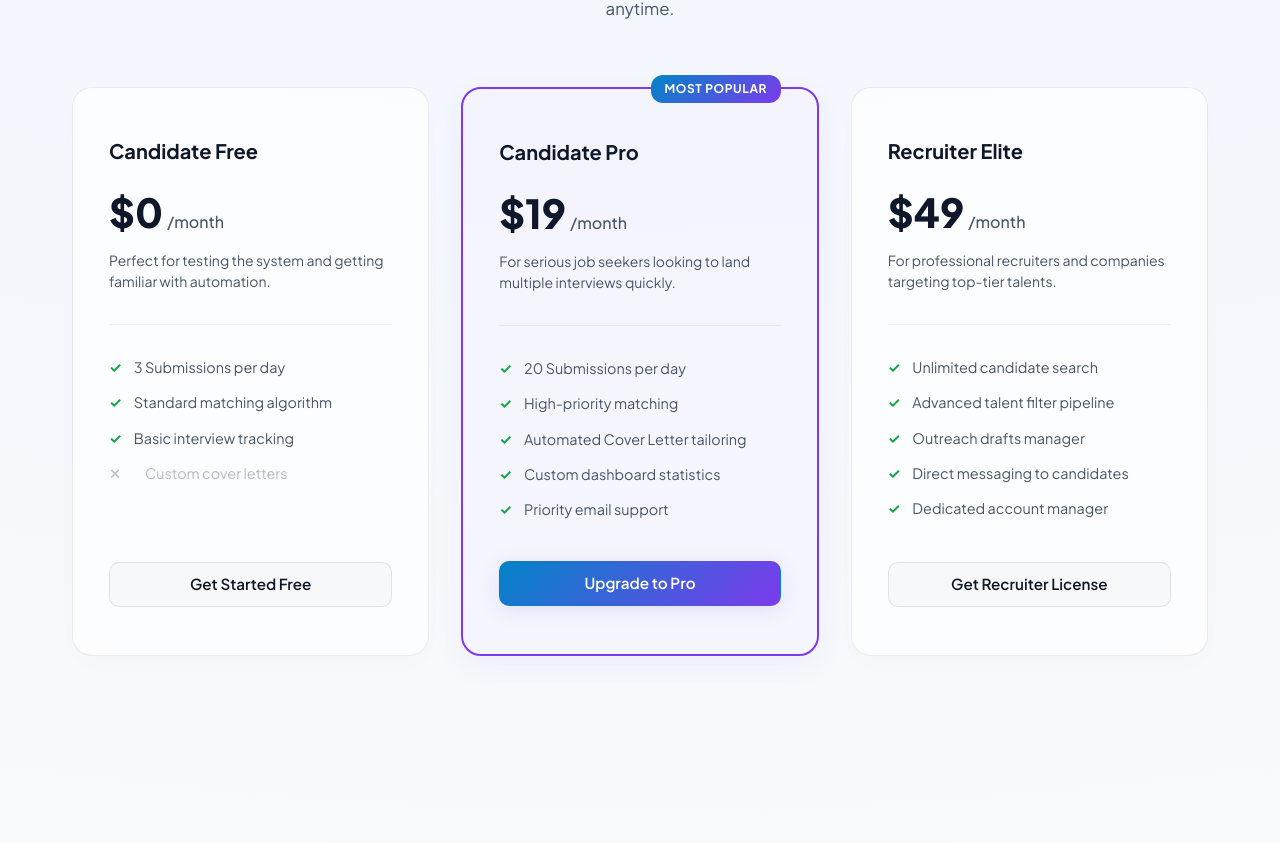
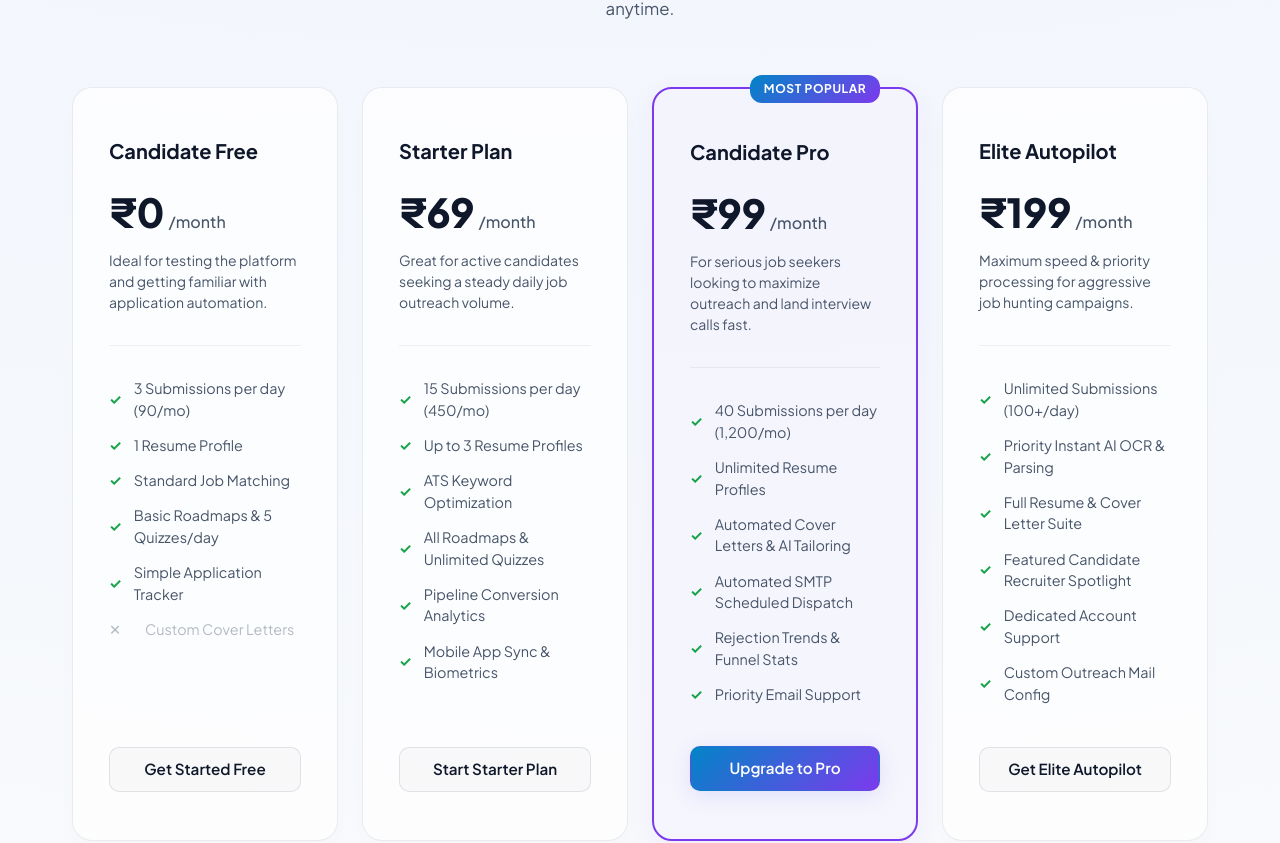
Before and after one commit to amritkr1999/auto-apply-pro, a React (Vite) app in the folder frontend/: page / in a window 1280 px wide. Shown: the part 2554-3397 px from the top of the page. Built offline with nearby package versions, Linux system fonts and the light colour scheme; no server answers.

Commit message:
feat: Update billing plans and pricing page with new plan features and layout adjustments

```diff
--- a/frontend/src/features/billing/components/PricingPage.tsx
+++ b/frontend/src/features/billing/components/PricingPage.tsx
@@ -23,14 +23,47 @@ const loadRazorpayScript = (): Promise<boolean> => {
   });
 };
 
-// --- Static features fallback since they aren't stored in DB ---
-const DEFAULT_FEATURES = [
-  "Unlimited AI Resume Tailoring",
-  "Automated Email Outreach (50/day)",
-  "Real-time Analytics Dashboard",
-  "Learning Path & Interview prep tracking",
-  "Priority Support"
-];
+// --- Dynamic features based on application plan tiers ---
+const getPlanFeatures = (planName: string, amount: number): string[] => {
+  const nameLower = planName.toLowerCase();
+  if (nameLower.includes("starter") || amount <= 70) {
+    return [
+      "15 Submissions per day (450/mo)",
+      "Up to 3 Resume Profiles",
+      "ATS Keyword Optimization",
+      "All Roadmaps & Unlimited Quizzes",
+      "Pipeline Conversion Analytics",
+      "Mobile App Sync & Biometrics",
+    ];
+  }
+  if (nameLower.includes("pro") || (amount > 70 && amount <= 100)) {
+    return [
+      "40 Submissions per day (1,200/mo)",
+      "Unlimited Resume Profiles",
+      "Automated Custom Cover Letters & AI Tailoring",
+      "Automated SMTP Scheduled Outreach",
+      "Rejection Trends & Funnel Stats",
+      "Priority Email Support",
+    ];
+  }
+  if (nameLower.includes("elite") || amount > 100) {
+    return [
+      "Unlimited Submissions (100+/day)",
+      "Priority Instant AI OCR & Parsing",
+      "Full Resume & Cover Letter Suite",
+      "Featured Candidate Recruiter Spotlight",
+      "Dedicated Account Support",
+      "Custom Outreach Mail Config",
+    ];
+  }
+  return [
+    "AI Resume Tailoring",
+    "Automated Email Outreach",
+    "Real-time Analytics Dashboard",
+    "Learning Space & Career Roadmaps",
+    "Application Tracking Board",
+  ];
+};
 
 // --- Icons ---
 const CheckIcon: React.FC<{ className?: string }> = ({ className }) => (
@@ -241,8 +274,9 @@ const PricingPage: React.FC = () => {
       {/* Plan Cards */}
       <div className="max-w-6xl mx-auto grid grid-cols-1 md:grid-cols-2 lg:grid-cols-3 gap-8">
         {plans.map((plan) => {
-          const isPopular = plan.razorpayPlanId === "plan_PRM123456789";
+          const isPopular = plan.razorpayPlanId === "plan_PRM99INR" || plan.name.toLowerCase().includes("pro");
           const isSubscribing = subscribingPlanId === plan.id;
+          const planFeatures = getPlanFeatures(plan.name, plan.amount);
 
           return (
             <div
@@ -304,7 +338,7 @@ const PricingPage: React.FC = () => {
 
                 {/* Features */}
                 <ul className="space-y-3">
-                  {DEFAULT_FEATURES.map((feature, idx) => (
+                  {planFeatures.map((feature, idx) => (
                     <li key={idx} className="flex items-start gap-3 text-sm">
                       <CheckIcon className="w-5 h-5 text-green-400 shrink-0 mt-0.5" />
                       <span className="text-slate-300">{feature}</span>
--- a/frontend/src/pages/LandingPage.tsx
+++ b/frontend/src/pages/LandingPage.tsx
@@ -302,24 +302,30 @@ export const LandingPage: React.FC = () => {
         </div>
 
         <div className="pricing-grid">
-          {/* Free Tier */}
+          {/* Candidate Free */}
           <div className="pricing-card">
             <h3 className="pricing-tier">Candidate Free</h3>
-            <div className="pricing-price">$0<span>/month</span></div>
-            <p className="pricing-desc">Perfect for testing the system and getting familiar with automation.</p>
+            <div className="pricing-price">₹0<span>/month</span></div>
+            <p className="pricing-desc">Ideal for testing the platform and getting familiar with application automation.</p>
             <div className="pricing-divider"></div>
             <ul className="pricing-features">
               <li className="pricing-feature-item">
-                <span className="pricing-feature-check">✓</span> 3 Submissions per day
+                <span className="pricing-feature-check">✓</span> 3 Submissions per day (90/mo)
               </li>
               <li className="pricing-feature-item">
-                <span className="pricing-feature-check">✓</span> Standard matching algorithm
+                <span className="pricing-feature-check">✓</span> 1 Resume Profile
               </li>
               <li className="pricing-feature-item">
-                <span className="pricing-feature-check">✓</span> Basic interview tracking
+                <span className="pricing-feature-check">✓</span> Standard Job Matching
+              </li>
+              <li className="pricing-feature-item">
+                <span className="pricing-feature-check">✓</span> Basic Roadmaps & 5 Quizzes/day
+              </li>
+              <li className="pricing-feature-item">
+                <span className="pricing-feature-check">✓</span> Simple Application Tracker
               </li>
               <li className="pricing-feature-item" style={{ opacity: 0.4 }}>
-                <span style={{ marginRight: "0.75rem" }}>✕</span> Custom cover letters
+                <span style={{ marginRight: "0.75rem" }}>✕</span> Custom Cover Letters
               </li>
             </ul>
             <Link to="/login?tab=register" className="landing-btn btn-outline pricing-btn">
@@ -327,28 +333,62 @@ export const LandingPage: React.FC = () => {
             </Link>
           </div>
 
-          {/* Premium Tier */}
+          {/* Starter Plan */}
+          <div className="pricing-card">
+            <h3 className="pricing-tier">Starter Plan</h3>
+            <div className="pricing-price">₹69<span>/month</span></div>
+            <p className="pricing-desc">Great for active candidates seeking a steady daily job outreach volume.</p>
+            <div className="pricing-divider"></div>
+            <ul className="pricing-features">
+              <li className="pricing-feature-item">
+                <span className="pricing-feature-check">✓</span> 15 Submissions per day (450/mo)
+              </li>
+              <li className="pricing-feature-item">
+                <span className="pricing-feature-check">✓</span> Up to 3 Resume Profiles
+              </li>
+              <li className="pricing-feature-item">
+                <span className="pricing-feature-check">✓</span> ATS Keyword Optimization
+              </li>
+              <li className="pricing-feature-item">
+                <span className="pricing-feature-check">✓</span> All Roadmaps & Unlimited Quizzes
+              </li>
+              <li className="pricing-feature-item">
+                <span className="pricing-feature-check">✓</span> Pipeline Conversion Analytics
+              </li>
+              <li className="pricing-feature-item">
+                <span className="pricing-feature-check">✓</span> Mobile App Sync & Biometrics
+              </li>
+            </ul>
+            <Link to="/login?tab=register" className="landing-btn btn-outline pricing-btn">
+              Start Starter Plan
+            </Link>
+          </div>
+
+          {/* Candidate Pro Tier */}
           <div className="pricing-card featured">
             <span className="pricing-badge">Most Popular</span>
             <h3 className="pricing-tier">Candidate Pro</h3>
-            <div className="pricing-price">$19<span>/month</span></div>
-            <p className="pricing-desc">For serious job seekers looking to land multiple interviews quickly.</p>
+            <div className="pricing-price">₹99<span>/month</span></div>
+            <p className="pricing-desc">For serious job seekers looking to maximize outreach and land interview calls fast.</p>
             <div className="pricing-divider"></div>
             <ul className="pricing-features">
               <li className="pricing-feature-item">
-                <span className="pricing-feature-check">✓</span> 20 Submissions per day
+                <span className="pricing-feature-check">✓</span> 40 Submissions per day (1,200/mo)
               </li>
               <li className="pricing-feature-item">
-                <span className="pricing-feature-check">✓</span> High-priority matching
+                <span className="pricing-feature-check">✓</span> Unlimited Resume Profiles
               </li>
               <li className="pricing-feature-item">
-                <span className="pricing-feature-check">✓</span> Automated Cover Letter tailoring
+                <span className="pricing-feature-check">✓</span> Automated Cover Letters & AI Tailoring
               </li>
               <li className="pricing-feature-item">
-                <span className="pricing-feature-check">✓</span> Custom dashboard statistics
+                <span className="pricing-feature-check">✓</span> Automated SMTP Scheduled Dispatch
               </li>
               <li className="pricing-feature-item">
-                <span className="pricing-feature-check">✓</span> Priority email support
+                <span className="pricing-feature-check">✓</span> Rejection Trends & Funnel Stats
+              </li>
+              <li className="pricing-feature-item">
+                <span className="pricing-feature-check">✓</span> Priority Email Support
               </li>
             </ul>
             <Link to="/login?tab=register" className="landing-btn btn-primary pricing-btn">
@@ -356,31 +396,34 @@ export const LandingPage: React.FC = () => {
             </Link>
           </div>
 
-          {/* Recruiter Tier */}
+          {/* Elite Autopilot Tier */}
           <div className="pricing-card">
-            <h3 className="pricing-tier">Recruiter Elite</h3>
-            <div className="pricing-price">$49<span>/month</span></div>
-            <p className="pricing-desc">For professional recruiters and companies targeting top-tier talents.</p>
+            <h3 className="pricing-tier">Elite Autopilot</h3>
+            <div className="pricing-price">₹199<span>/month</span></div>
+            <p className="pricing-desc">Maximum speed & priority processing for aggressive job hunting campaigns.</p>
             <div className="pricing-divider"></div>
             <ul className="pricing-features">
               <li className="pricing-feature-item">
-                <span className="pricing-feature-check">✓</span> Unlimited candidate search
+                <span className="pricing-feature-check">✓</span> Unlimited Submissions (100+/day)
               </li>
               <li className="pricing-feature-item">
-                <span className="pricing-feature-check">✓</span> Advanced talent filter pipeline
+                <span className="pricing-feature-check">✓</span> Priority Instant AI OCR & Parsing
               </li>
               <li className="pricing-feature-item">
-                <span className="pricing-feature-check">✓</span> Outreach drafts manager
+                <span className="pricing-feature-check">✓</span> Full Resume & Cover Letter Suite
               </li>
               <li className="pricing-feature-item">
-                <span className="pricing-feature-check">✓</span> Direct messaging to candidates
+                <span className="pricing-feature-check">✓</span> Featured Candidate Recruiter Spotlight
               </li>
               <li className="pricing-feature-item">
-                <span className="pricing-feature-check">✓</span> Dedicated account manager
+                <span className="pricing-feature-check">✓</span> Dedicated Account Support
+              </li>
+              <li className="pricing-feature-item">
+                <span className="pricing-feature-check">✓</span> Custom Outreach Mail Config
               </li>
             </ul>
             <Link to="/login?tab=register" className="landing-btn btn-outline pricing-btn">
-              Get Recruiter License
+              Get Elite Autopilot
             </Link>
           </div>
         </div>
--- a/frontend/src/pages/landing.css
+++ b/frontend/src/pages/landing.css
@@ -636,12 +636,18 @@
    ========================================================================== */
 .pricing-grid {
   display: grid;
-  grid-template-columns: repeat(3, 1fr);
-  gap: 2rem;
+  grid-template-columns: repeat(4, 1fr);
+  gap: 1.5rem;
   align-items: stretch;
 }
 
-@media (max-width: 991px) {
+@media (max-width: 1199px) {
+  .pricing-grid {
+    grid-template-columns: repeat(2, 1fr);
+  }
+}
+
+@media (max-width: 640px) {
   .pricing-grid {
     grid-template-columns: 1fr;
     max-width: 450px;
```
Also changed, not shown: 1 other file (tests, documents, lock files or other folders).
